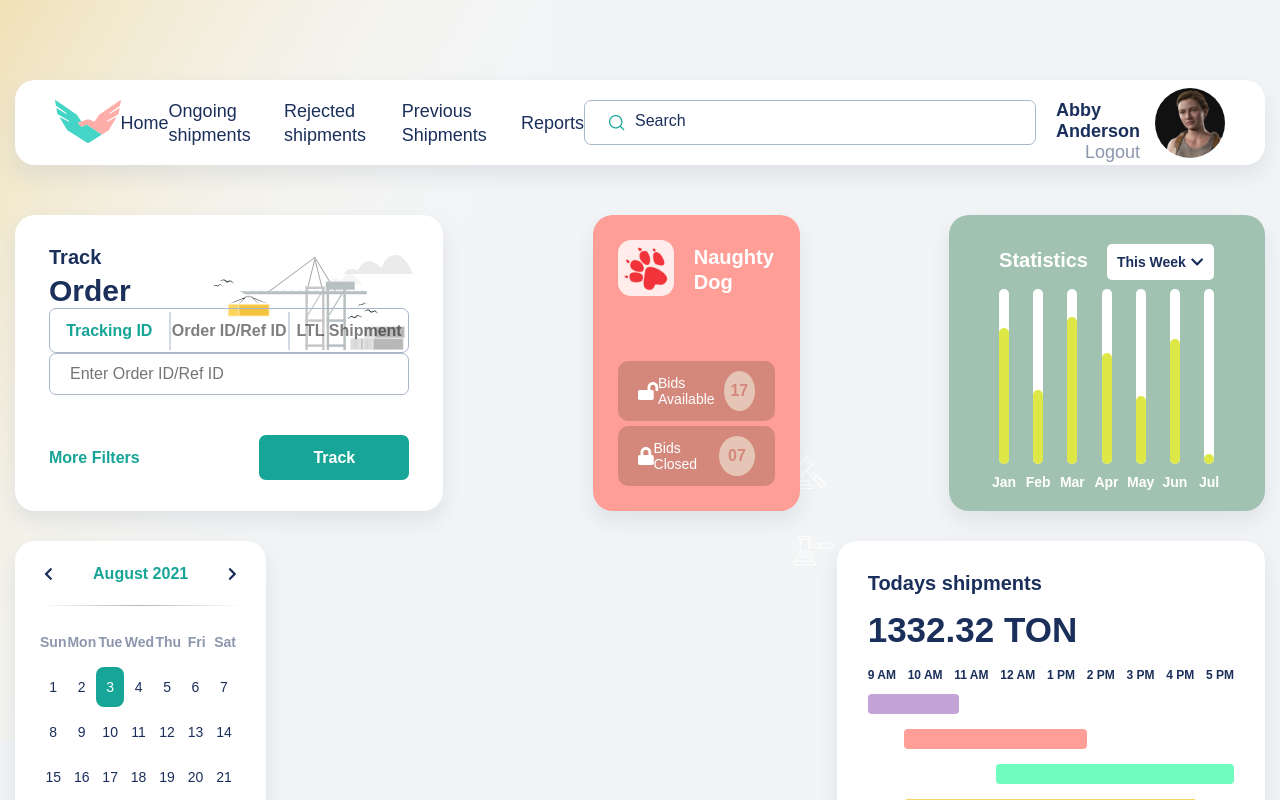
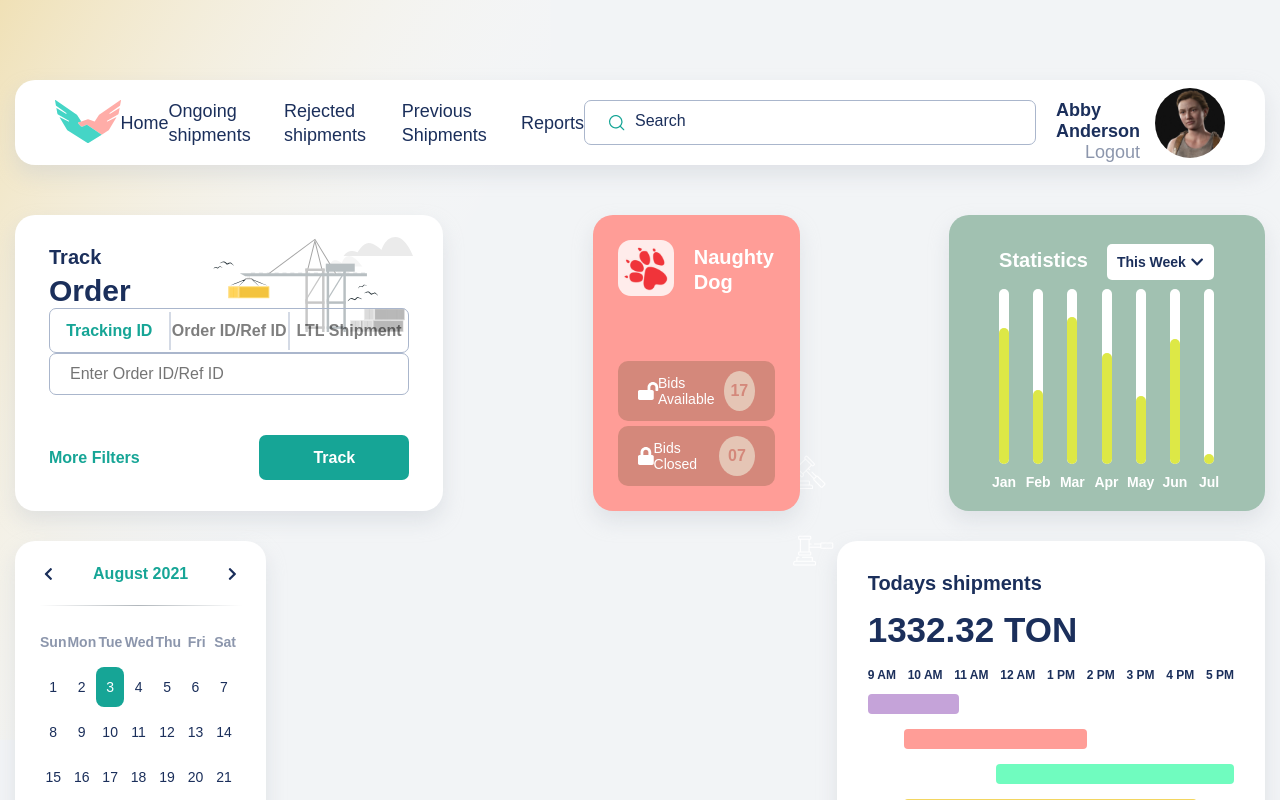
Before and after one commit to KamilTokarz110/Vue-dashboard, a Vue app: page / in a window 1280 px wide. Shown: the top 800 px of the page. Built offline with nearby package versions, Linux system fonts and the light colour scheme.

Commit message:
Applying corrections on track order lg image

```diff
--- a/src/scss/_main.scss
+++ b/src/scss/_main.scss
@@ -365,7 +365,7 @@ html {
                 width: 200px;
                 height: 200px;
                 right: 30px;
-                top: 40px;
+                top: 22px;
             }
 
             @media(max-width: 1180px) {
```
